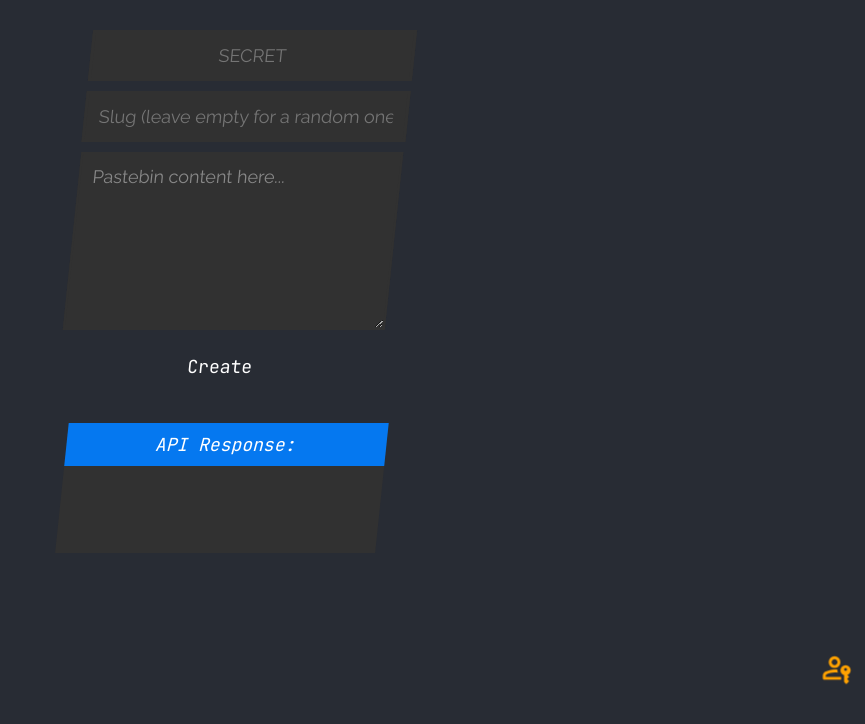
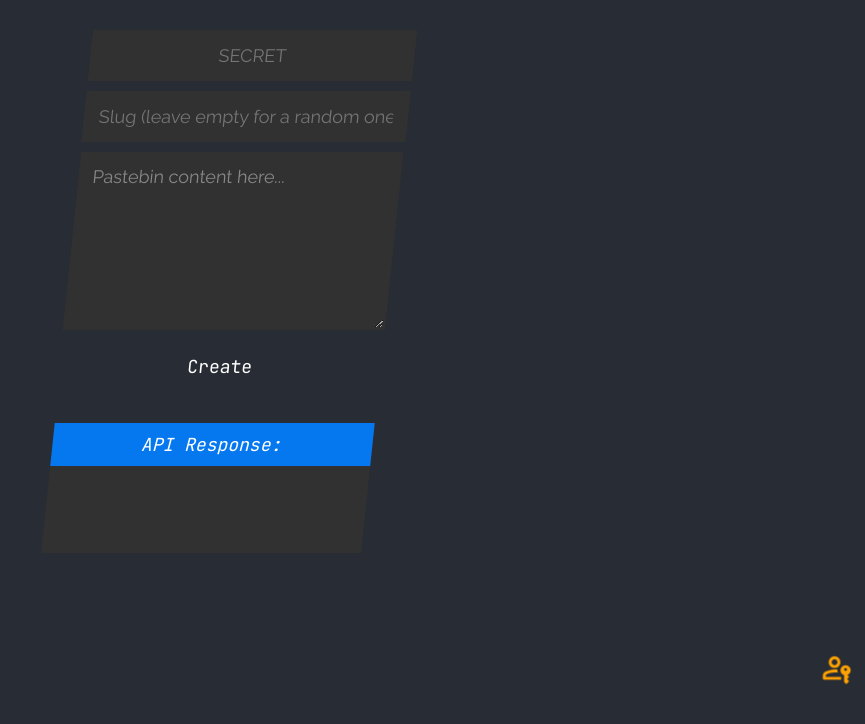
Before and after one commit to peme969/pastebin, a website: page src/index.html in a window 1280 px wide. Shown: the part 86-810 px from the top of the page, without its empty margins (415-1280 px from the left). Drawn offline with nearby package versions, Linux system fonts and the light colour scheme.

Commit message:
Update index.html

```diff
--- a/src/index.html
+++ b/src/index.html
@@ -236,6 +236,7 @@ flex-direction: column-reverse;
   margin-top: 30px;
   height:130px;
   transform: skew(-3deg);
+  margin-left: -29px;
 }
 #had {
   width:100%;
```
